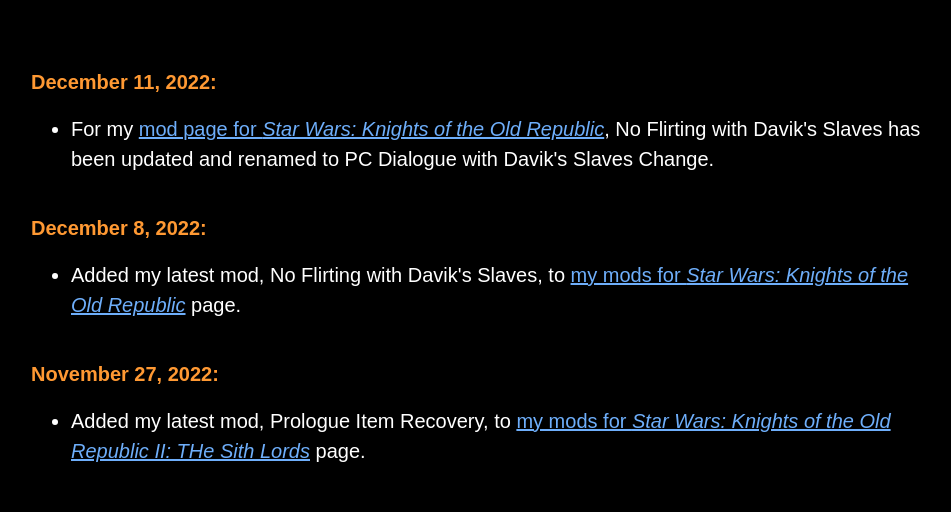
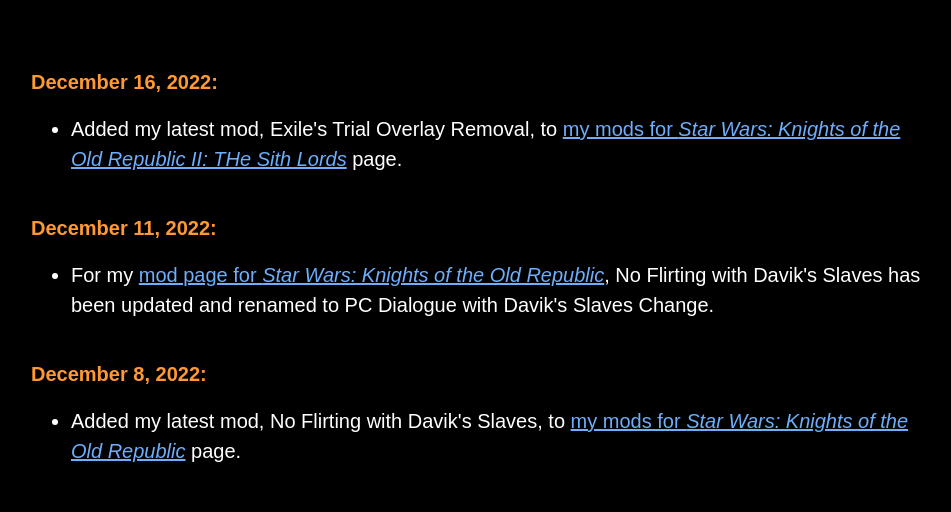
Before and after one commit to Leilukin/Leilukins-Hub, a plain HTML site: page changelog/index.html in a window 1280 px wide. Shown: the part 588-1100 px from the top of the page, without its empty margins (159-1110 px from the left). Drawn offline with Linux system fonts and the light colour scheme.

Commit message:
Update index.html

```diff
--- a/changelog/index.html
+++ b/changelog/index.html
@@ -36,6 +36,12 @@
 </nav>
 
 <h1><p style="text-transform:uppercase;letter-spacing:5px">Website Changelog</p></h1>
+
+<strong>December 16, 2022:</strong>
+  <ul>
+    <li>Added my latest mod, Exile's Trial Overlay Removal, to <a href="/mymods/kotor2mods">my mods for <em>Star Wars: Knights of the Old Republic II: THe Sith Lords</em></a> page.</li>
+  </ul>
+<br>
 
 <strong>December 11, 2022:</strong>
   <ul>
```
